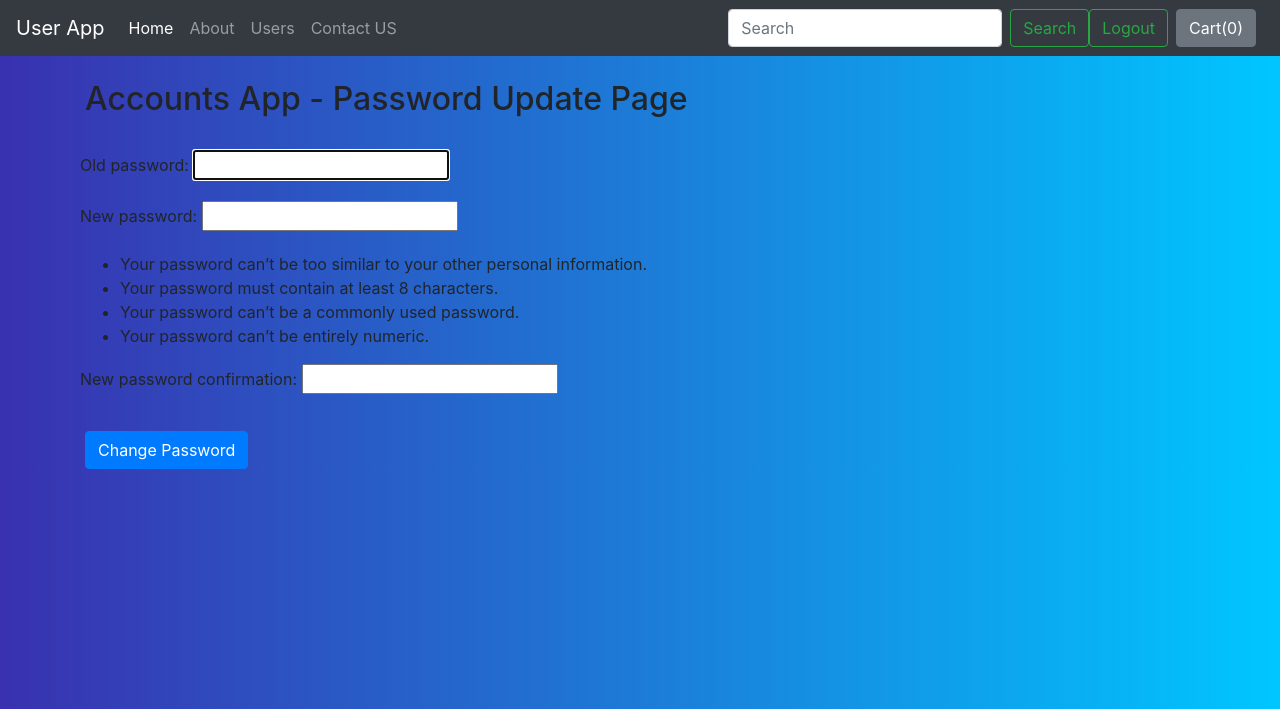
After one commit to anandvmclt/pmpro, a Django app: page /accounts/update_password/ in a window 1280 px wide. The commit adds this page. Shown: the top 709 px of the page. Run offline with Django 3.2, Linux system fonts and the light colour scheme; a user stored in the database is signed in; some libraries are stand-ins or nearby versions.

Commit message:
Password Change form added

```diff
--- a/accounts/forms.py
+++ b/accounts/forms.py
@@ -1,6 +1,7 @@
 # Accounts/Forms.py
+from django.contrib.auth.forms import PasswordChangeForm
+
 from .models import AbstractUser, User
-from django.contrib.auth.models import AbstractUser
 from django import forms
 from django.forms import ModelForm
 
@@ -8,9 +9,46 @@ from django.forms import ModelForm
 class UserForm(forms.ModelForm):
     class Meta:
         model = User
-        fields = ('username', 'first_name', 'email', 'password','mobile', 'city', 'userbio', 'website', 'picture')
+        fields = ('username', 'first_name', 'email', 'password', 'mobile', 'city', 'userbio', 'website', 'picture')
+        widgets = {
+            'username': forms.TextInput(
+                attrs={'class': 'form-control', 'placeholder': 'Select Username', 'type': 'text'}),
+            'first_name': forms.TextInput(attrs={'class': 'form-control', 'placeholder': 'First Name', 'type': 'text'}),
+            'email': forms.TextInput(attrs={'class': 'form-control', 'placeholder': 'Email ID', 'type': 'email'}),
+            'password': forms.TextInput(
+                attrs={'class': 'form-control', 'placeholder': 'Choose a Password', 'type': 'password'}),
+            'mobile': forms.TextInput(attrs={'class': 'form-control', 'placeholder': 'Mobile Number'}),
+            'city': forms.TextInput(attrs={'class': 'form-control', 'placeholder': 'Your city'}),
+            'website': forms.TextInput(attrs={'class': 'form-control', 'placeholder': 'Website URL'}),
+            'userbio': forms.Textarea(attrs={'class': 'form-control mytxt', 'placeholder': 'Persional Details'}),
+            'picture': forms.ClearableFileInput(attrs={'class': 'form-control-file'})
+        }
+
 
 class EditProfileForm(ModelForm):
     class Meta:
         model = User
-        fields = ('username', 'first_name', 'email', 'password', 'mobile', 'city', 'userbio', 'website', 'picture')
+        fields = ('username', 'first_name', 'email', 'mobile', 'city', 'userbio', 'website', 'job', 'skills', 'picture')
+        widgets = {
+            'username': forms.TextInput(attrs={'class': 'form-control', 'placeholder': 'Select Username', 'type': 'text'}),
+            'first_name': forms.TextInput(attrs={'class': 'form-control', 'placeholder': 'First Name', 'type': 'text'}),
+            'last_name': forms.TextInput(attrs={'class': 'form-control', 'placeholder': 'First Name', 'type': 'text'}),
+            'email': forms.TextInput(attrs={'class': 'form-control', 'placeholder': 'Email ID', 'type': 'email'}),
+            'mobile': forms.TextInput(attrs={'class': 'form-control', 'placeholder': 'Mobile Number'}),
+            'city': forms.TextInput(attrs={'class': 'form-control', 'placeholder': 'Your city'}),
+            'website': forms.TextInput(attrs={'class': 'form-control', 'placeholder': 'Website URL'}),
+            'userbio': forms.Textarea(attrs={'class': 'form-control mytxt', 'placeholder': 'Persional Details'}),
+            # 'picture': forms.FileField(attrs={'class': 'form-control-file'})
+        }
+
+
+class UpdatePasswordForm(PasswordChangeForm):
+    class Meta:
+        model = User
+        fields = ('old_password', 'new_password1', 'new_password2')
+        widgets = {
+            'old_password': forms.TextInput(attrs={'class': 'form-control', 'placeholder': 'Current Password', 'type': 'password'}),
+            'new_password1': forms.TextInput(attrs={'class': 'form-control', 'placeholder': 'Choose a new Password', 'type': 'password'}),
+            'new_password2': forms.TextInput(attrs={'class': 'form-control', 'placeholder': 'Re-type Password', 'type': 'password'}),
+
+        }
--- a/accounts/models.py
+++ b/accounts/models.py
@@ -63,6 +63,7 @@ class User(AbstractUser):
     picture = models.ImageField(upload_to='images/', null=True, blank=True)
     doj = models.DateTimeField(editable=False, auto_now_add=True, null=True)
     job = models.CharField(max_length=50, blank=True)
+    skills = models.TextField(max_length=100, blank=True)
 
     EMAIL_FIELD = 'email'
     USERNAME_FIELD = 'username'
--- a/accounts/urls.py
+++ b/accounts/urls.py
@@ -14,7 +14,7 @@ urlpatterns = [
       path('updateuser/', views.update_user, name="Update_User"),
       path('profile_updated/', views.profile_updated, name = 'profile_updated'),
       path('userhome/', views.userhome, name = 'User Home'),
-      #path('update/', views.update_profile, name="Update_Profile"),
+      path('update_password/', views.update_password, name="Update_password"),
       path('profile/<int:pid>',views.profile, name="Profile"),
       path('users/', views.reg_users, name='Reg_users'),
 
--- a/accounts/views.py
+++ b/accounts/views.py
@@ -1,13 +1,13 @@
 from django.contrib import auth, messages
 from django.contrib.auth import authenticate, login as auth_login
 from django.contrib.auth.decorators import login_required
+from django.contrib.auth.forms import PasswordChangeForm
 from django.contrib.auth.models import User
 from django.shortcuts import render, redirect
 from django.http import HttpResponse, HttpResponseRedirect
 from django.contrib.auth import update_session_auth_hash
-from .forms import UserForm, EditProfileForm
+from .forms import UserForm, EditProfileForm, UpdatePasswordForm
 from .models import AbstractUser, User
-from django.contrib.auth.models import AbstractUser
 
 
 # Create your views here.
@@ -16,7 +16,7 @@ from django.contrib.auth.models import AbstractUser
 def index(request):
     if request.session._session:
         uid = request.user.id
-        #kid = uid - 1
+        # kid = uid - 1
         mydata = User.objects.filter(id=uid)
         dbdata = {'mydata': mydata}
         return render(request, "accounts/index.html", dbdata)
@@ -37,7 +37,7 @@ def join(request):
         if user_form.is_valid():
             user = user_form.save()
             user.set_password(user.password)
-			# user.save()
+            # user.save()
             # profile = profile_form.save(commit=False)
             # profile.user = user
             if 'picture' in request.FILES:
@@ -56,7 +56,7 @@ def join(request):
         # The request is not a HTTP POST and already logined, so display the  Header menu with User details.
     elif request.session._session:
         uid = request.user.id
-        #kid = uid - 1
+        # kid = uid - 1
         mydata = User.objects.filter(id=uid)
         dbdata = {'mydata': mydata}
         return render(request, 'accounts/login.html', dbdata)
@@ -70,7 +70,7 @@ def join(request):
 
 
 def login(request):
-   # context = RequestContext(request)
+    # context = RequestContext(request)
 
     # If the request is a HTTP POST, try to pull out the relevant information.
     if request.method == 'POST':
@@ -100,10 +100,10 @@ def login(request):
 
     # The request is not a HTTP POST and already logined, so display the  Header menu with User details.
     elif request.session._session:
-            uid = request.user.id
-            mydata = User.objects.filter(id=uid)
-            dbdata = {'mydata': mydata}
-            return render(request, 'accounts/login.html', dbdata)
+        uid = request.user.id
+        mydata = User.objects.filter(id=uid)
+        dbdata = {'mydata': mydata}
+        return render(request, 'accounts/login.html', dbdata)
 
     # The request is not a HTTP POST, so display the login form.
     else:
@@ -113,15 +113,17 @@ def login(request):
 @login_required
 def userhome(request):
     uid = request.user.id
-    #kid = uid - 1
+    # kid = uid - 1
     mydata = User.objects.filter(id=uid)
     dbdata = {'mydata': mydata}
     return render(request, "accounts/user_home.html", dbdata)
 
+
 def reg_users(request):
     users = User.objects.all()
-    mydata = {'users':users}
-    return render(request,'accounts/users.html', mydata)
+    mydata = {'users': users}
+    return render(request, 'accounts/users.html', mydata)
+
 
 def profile(request):
     return HttpResponse("User Registration Successfull.")
@@ -132,11 +134,8 @@ def update_user(request):
     if request.method == 'POST':
         form = EditProfileForm(request.POST, instance=request.user)
         if form.is_valid():
-            user_form = form.save()
             user = request.user
-            password = form.cleaned_data['password'] # Grab password from the form
-            user.set_password(password)  # Convert to Hashed Passsword
-            user.save()                    # Save the Updated password in Hashed Format
+            user.save()  # Save the Updated User Details
             return redirect('/accounts/profile_updated/')
     else:
         form = EditProfileForm(instance=request.user)
@@ -144,15 +143,32 @@ def update_user(request):
         # args.update(csrf(request))
         uid = request.user.id
         mydata = User.objects.filter(id=uid)
-
         args['form'] = form
         args['mydata'] = mydata
         return render(request, 'accounts/update_user.html', args)
+
+
+@login_required
+def update_password(request):
+        if request.method == 'POST':
+            form = UpdatePasswordForm(request.user, request.POST)
+            if form.is_valid():
+                user = form.save()
+                update_session_auth_hash(request, user)  # Important!
+                messages.success(request, 'Your password was successfully updated!')
+                return redirect('/accounts/profile_updated/')
+            else:
+                messages.error(request, 'Please correct the error below.')
+        else:
+            form = UpdatePasswordForm(request.user)
+        return render(request, 'accounts/update_password.html', {'form': form})
+
 
 def profile_updated(request):
     messages.info(request, 'Your Profile has been Updated successfully!')
     return HttpResponseRedirect('/accounts/userhome/')
 
+
 def logout(request):
     auth.logout(request)
     return redirect('/accounts/')
--- a/templates/accounts/profile.html
+++ b/templates/accounts/profile.html
@@ -36,7 +36,7 @@
                                       Welcome to {{j.first_name}} {{j.last_name}} 's Profile
                                     </h5>
                                     <h6>
-                                        Web Developer and Designer
+                                        {{i.job}}
                                     </h6>
                                     <p class="proile-rating">RANKINGS : <span>8/10</span></p>
                             <ul class="nav nav-tabs" id="myTab" role="tablist">
--- /dev/null
+++ b/templates/accounts/update_password.html
@@ -0,0 +1,23 @@
+
+
+{% extends 'accounts/base.html' %}
+
+{% block title %}Accounts APP - Update password{% endblock %}
+
+{% block body %}
+
+<div class="container mt-4">
+        <h2> Accounts App - Password Update Page</h2>  <br>
+            <form id="user_form" method="post">
+         <div class="form-row">
+                    {% csrf_token %}
+            <div class="form-group myforms">
+                        {{ form.as_p }}
+            </div>
+         </div>
+               <!-- Provide a button to click to submit the form. -->
+               <button type="submit" class="btn btn-primary">Change Password</button>
+            </form>
+    </div>
+
+{% endblock %}
```
Also changed, not shown: templates/accounts/user_home.html (+8 -5 lines), accounts/migrations/0004_auto_20200723_1246.py (added), db.sqlite3.
